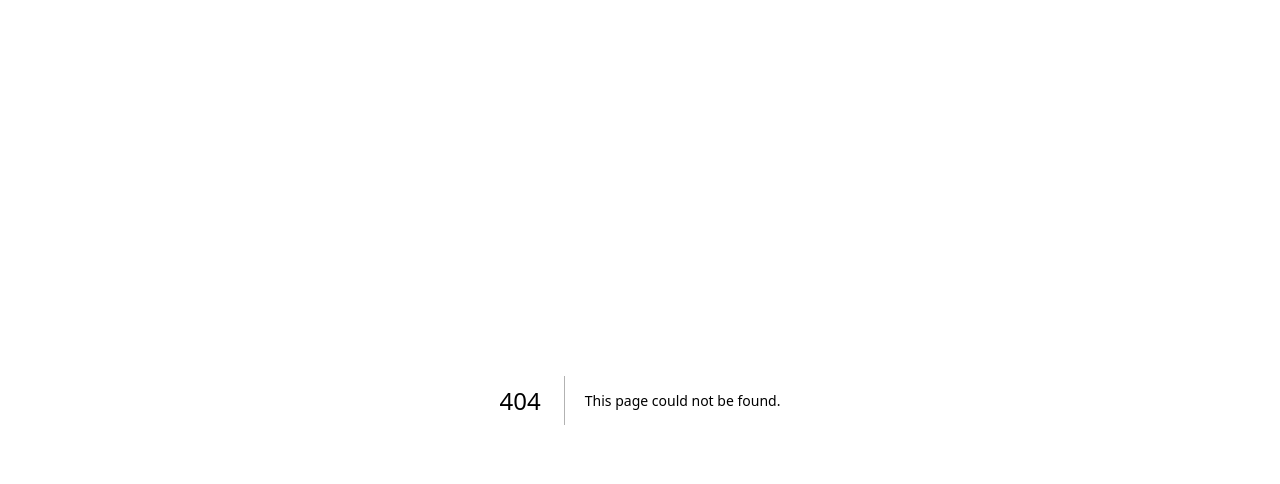
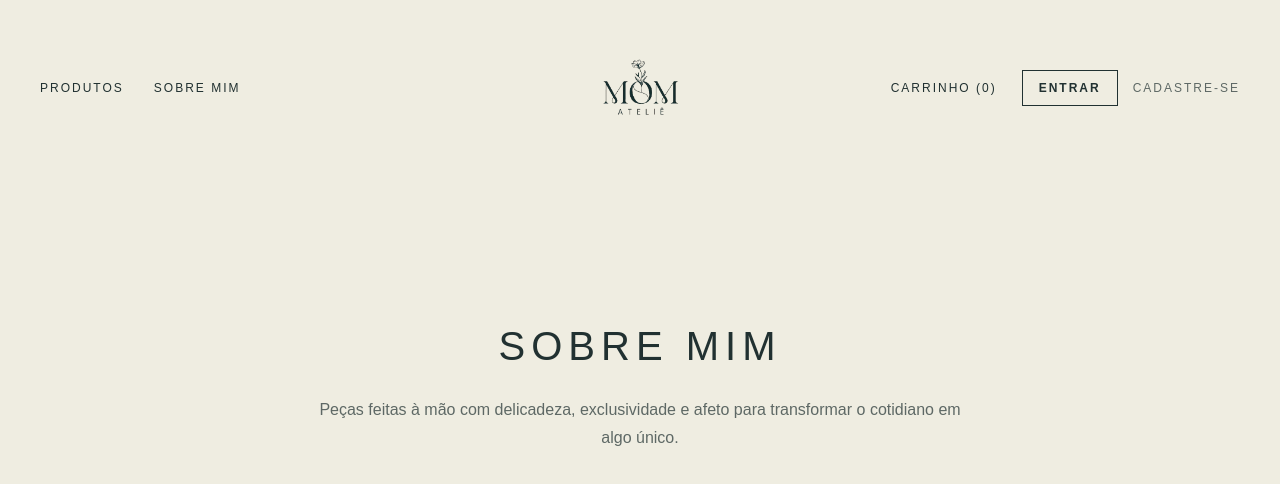
Before and after one commit to ManuSilva12/MOM_atelie, a Next.js app: page /sobre in a window 1280 px wide. Before the commit this address had no page. Shown: the top 484 px of the page. Built offline with nearby package versions, Linux system fonts and the light colour scheme.

Commit message:
created page sobre

```diff
--- /dev/null
+++ b/app/sobre/page.jsx
@@ -0,0 +1,42 @@
+import { Header } from "../components/Header";
+
+export default function Sobre() {
+    return (
+        <div className="bg-[#efede1] min-h-screen font-poppins">
+              <Header />
+
+              <main className="pt-[140px] px-6 pb-20">
+
+                <section className="text-center mb-20">
+                  <h1
+                    className="
+                      text-[2.5rem]
+                      tracking-[6px]
+                      uppercase
+                      text-[#213131]
+                      font-light
+                      mb-5
+                    "
+                  >
+                    Sobre Mim
+                  </h1>
+
+                  <p
+                    className="
+                      text-[#213131]
+                      opacity-70
+                      max-w-[650px]
+                      mx-auto
+                      text-[1rem]
+                      leading-7
+                      font-light
+                    "
+                  >
+                    Peças feitas à mão com delicadeza, exclusividade
+                    e afeto para transformar o cotidiano em algo único.
+                  </p>
+                </section>
+            </main>
+        </div>
+    )
+}
```
